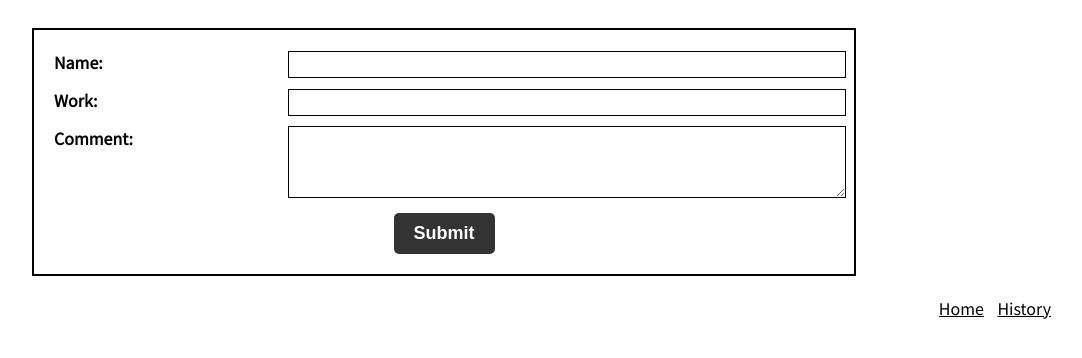
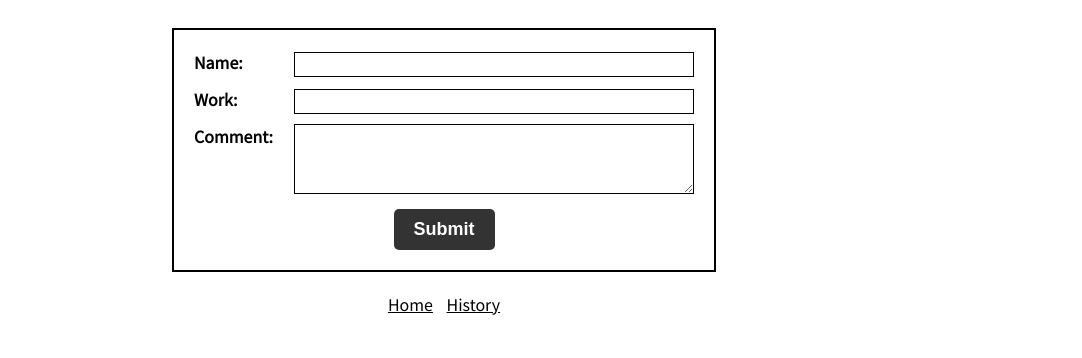
Before and after one commit to Risa2024/daily-report, a website built with Vite: page index.html in a window 1280 px wide. Shown: the whole page, without its empty margins (196-1278 px from the left). Built offline with nearby package versions, Linux system fonts and the light colour scheme.

Commit message:
fix:レイアウト調整

```diff
--- a/src/style.css
+++ b/src/style.css
@@ -9,7 +9,7 @@ form
 .form {
   border: 2px solid #000;
   padding: 20px;
-  max-width: 780px;
+  max-width: 500px;
   width: 100%;
   margin: 0 auto;
 }
@@ -20,10 +20,10 @@ form
 .form-title {
   font-weight: bold;
   cursor: pointer;
-  width: 30%;
+  width: 20%;
 }
 .form-field {
-  width: 70%;
+  width: 78%;
 }
 .form-button {
   text-align: center;
@@ -34,8 +34,9 @@ input, textarea
 */
 .input-field {
   width: 100%;
-  padding: 5px;
+  padding: 4px;
   border: 1px solid #000;
+  align-items: center;
 }
 
 /*
@@ -61,7 +62,7 @@ history-link
 */
 .history-link {
   margin-top: 20px;
-  text-align: right;
+  text-align: center;
 }
 .history-link > a {
   margin: 0 5px;
```
